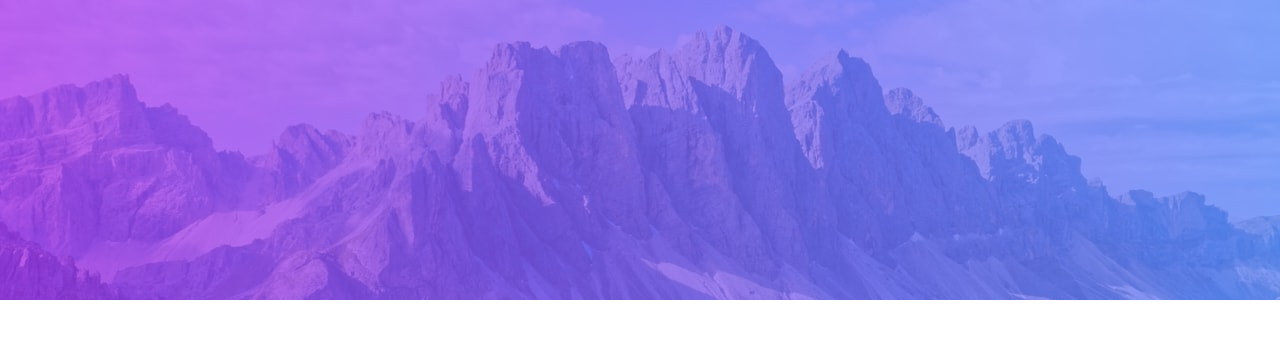
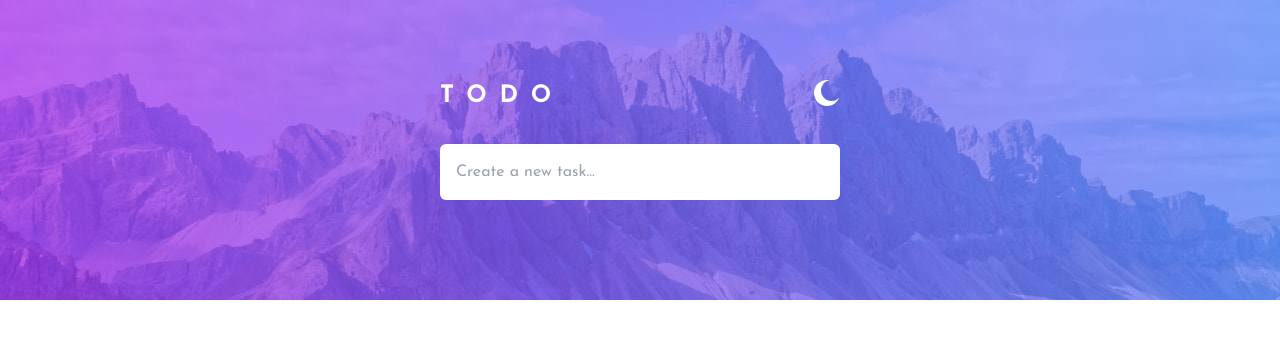
Before and after one commit to aliraza5490/next-15-todo-front, a Next.js app: page / in a window 1280 px wide. Shown: the top 338 px of the page. Built offline with nearby package versions, Linux system fonts and the light colour scheme.

Commit message:
add theme toggler

```diff
--- /dev/null
+++ b/app/components/ThemeSwitch.tsx
@@ -0,0 +1,45 @@
+'use client';
+import MoonIcon from '@/app/assets/images/icon-moon.svg';
+import SunIcon from '@/app/assets/images/icon-sun.svg';
+import Image from 'next/image';
+import { useEffect, useState } from 'react';
+
+// local storage > browser theme
+const ThemeSwitch: React.FC = () => {
+  const [theme, setTheme] = useState('');
+
+  const getBrowserTheme = () =>
+    window.matchMedia('(prefers-color-scheme: dark)').matches;
+
+  const changeTheme = (theme: string) => {
+    setTheme(theme);
+    localStorage.setItem('theme', theme);
+    document.documentElement.setAttribute('data-theme', theme);
+  };
+
+  useEffect(() => {
+    const currentTheme = localStorage.getItem('theme');
+    const browserTheme = getBrowserTheme() ? 'dark' : 'light';
+    if (currentTheme) {
+      changeTheme(currentTheme);
+    } else if (browserTheme) {
+      changeTheme(browserTheme);
+    }
+  }, []);
+
+  const switchTheme = () => {
+    const newTheme = theme === 'light' ? 'dark' : 'light';
+    changeTheme(newTheme);
+  };
+
+  return (
+    <div onClick={switchTheme} className="cursor-pointer">
+      {theme === 'dark' ? (
+        <Image src={SunIcon} alt="Light Theme Icon" />
+      ) : (
+        <Image src={MoonIcon} alt="Dark Theme Icon" />
+      )}
+    </div>
+  );
+};
+export default ThemeSwitch;
--- /dev/null
+++ b/app/components/TodoInput.tsx
@@ -0,0 +1,13 @@
+const TodoInput: React.FC<React.InputHTMLAttributes<HTMLInputElement>> = ({
+  ...props
+}) => {
+  return (
+    <input
+      className="w-full rounded-md p-3 md:p-4 outline-none dark:bg-secondDark dark:text-white"
+      type="text"
+      {...props}
+    />
+  );
+};
+
+export default TodoInput;
--- a/app/globals.css
+++ b/app/globals.css
@@ -1,6 +1,10 @@
 @tailwind base;
 @tailwind components;
 @tailwind utilities;
+
+* {
+  transition: all 0.25s linear;
+}
 
 :root {
   --background: #ffffff;
@@ -13,28 +17,30 @@
   height: 18.75rem;
 }
 
-@media only screen and (max-width: 375px) {
+@media only screen and (max-width: 470px) {
   .bg {
     background: url('/bg-mobile-light.jpg') no-repeat;
+    background-size: cover;
+    height: 12.5rem;
+  }
+
+  html[data-theme='dark'] {
+    .bg {
+      background: url('/bg-mobile-dark.jpg') no-repeat !important;
+      background-size: cover !important;
+      height: 12.5rem !important;
+    }
   }
 }
 
-@media (prefers-color-scheme: dark) {
-  :root {
-    --background: #181824;
-    --foreground: #ffffff;
-  }
+html[data-theme='dark'] {
+  --background: #181824;
+  --foreground: #ffffff;
 
   .bg {
     background: url('/bg-desktop-dark.jpg') no-repeat;
     background-size: cover;
     height: 18.75rem;
-  }
-
-  @media only screen and (max-width: 375px) {
-    .bg {
-      background: url('/bg-mobile-dark.jpg') no-repeat;
-    }
   }
 }
 
--- a/app/layout.tsx
+++ b/app/layout.tsx
@@ -18,7 +18,7 @@ export default function RootLayout({
   children: React.ReactNode;
 }>) {
   return (
-    <html lang="en">
+    <html lang="en" data-theme={''}>
       <body className={`${JosefinSans.className} antialiased`}>{children}</body>
     </html>
   );
--- a/app/page.tsx
+++ b/app/page.tsx
@@ -1,8 +1,27 @@
+import ThemeSwitch from './components/ThemeSwitch';
+import TodoInput from './components/TodoInput';
+
 export default function Home() {
   return (
-    <div>
+    <div className="relative">
       {/* background */}
-      <div className="bg w-full"></div>
+      <div className="bg w-full absolute top-0 left-0 -z-10"></div>
+
+      {/* content */}
+      <div className="max-w-md px-6 relative top-10 md:top-20 left-1/2 -translate-x-1/2">
+        <div className="flex justify-between pb-8">
+          <h1 className="text-lg md:text-2xl font-[700] text-white tracking-[.6rem] md:tracking-[.8rem]">
+            TODO
+          </h1>
+          <ThemeSwitch />
+        </div>
+
+        {/* Add New Tasks */}
+        <TodoInput placeholder="Create a new task..." />
+
+        {/* Todo List */}
+        <div></div>
+      </div>
     </div>
   );
 }
--- a/tailwind.config.ts
+++ b/tailwind.config.ts
@@ -1,16 +1,18 @@
-import type { Config } from "tailwindcss";
+import type { Config } from 'tailwindcss';
 
 const config: Config = {
+  darkMode: ['selector', '[data-theme="dark"]'],
   content: [
-    "./pages/**/*.{js,ts,jsx,tsx,mdx}",
-    "./components/**/*.{js,ts,jsx,tsx,mdx}",
-    "./app/**/*.{js,ts,jsx,tsx,mdx}",
+    './pages/**/*.{js,ts,jsx,tsx,mdx}',
+    './components/**/*.{js,ts,jsx,tsx,mdx}',
+    './app/**/*.{js,ts,jsx,tsx,mdx}',
   ],
   theme: {
     extend: {
       colors: {
-        background: "var(--background)",
-        foreground: "var(--foreground)",
+        background: 'var(--background)',
+        foreground: 'var(--foreground)',
+        secondDark: '#25273c',
       },
     },
   },
--- a/tsconfig.json
+++ b/tsconfig.json
@@ -19,7 +19,7 @@
       }
     ],
     "paths": {
-      "@/*": ["./*"]
+      "@/*": ["*"]
     }
   },
   "include": ["next-env.d.ts", "**/*.ts", "**/*.tsx", ".next/types/**/*.ts"],
```
